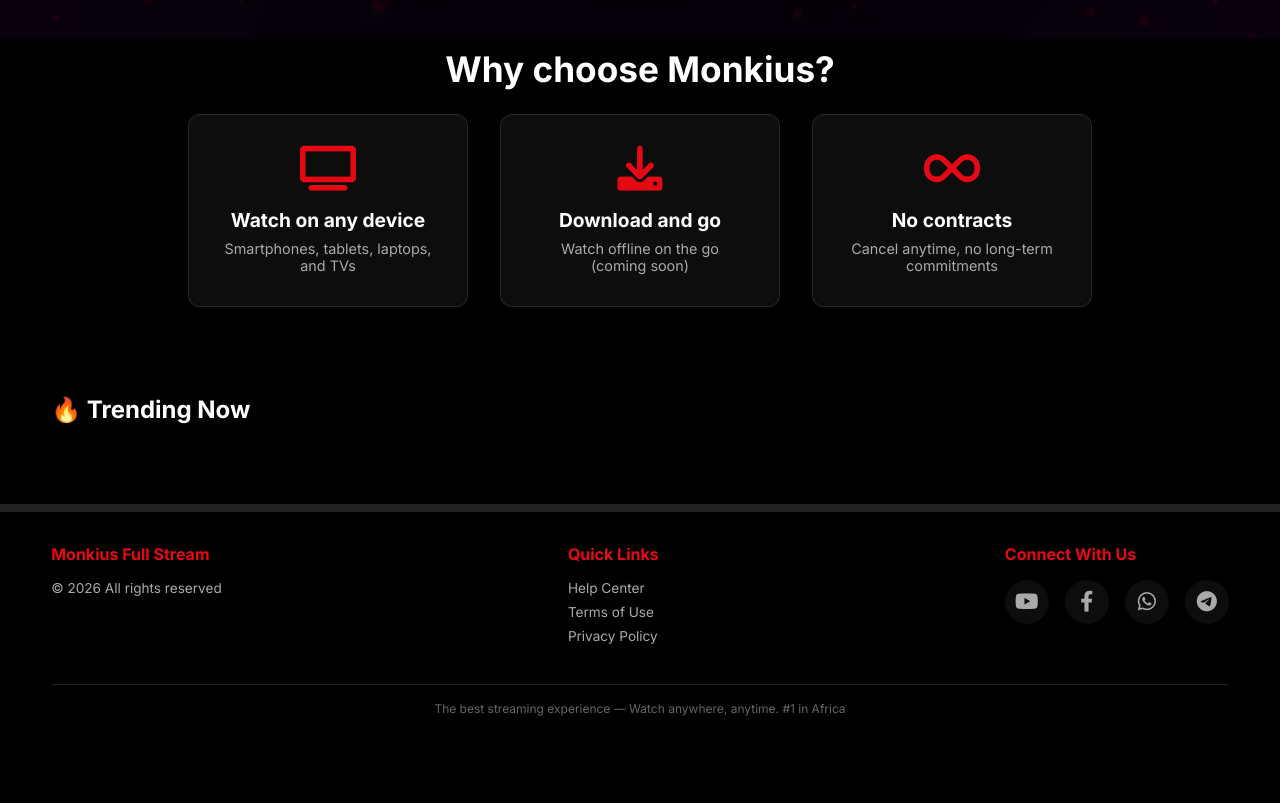
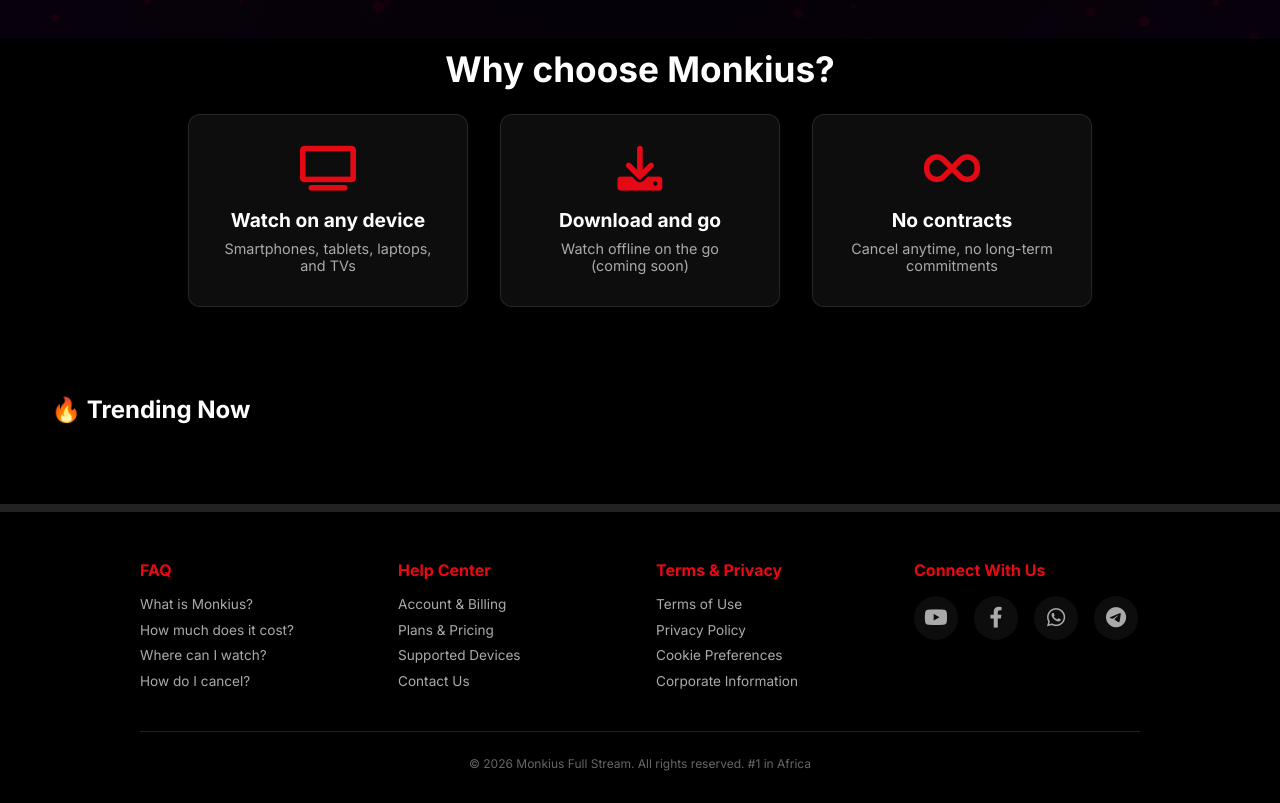
Before and after one commit to userbellami/Monkius-Stream-Web-, a website: page public/index.html in a window 1280 px wide. Shown: the part 761-1564 px from the top of the page. Before the commit the page ends 1509 px from the top, so only its background shows below. Drawn offline with Linux system fonts and the light colour scheme; no server answers.

Commit message:
Update Quick Links to Netflix-style + change Facebook link to Ambassadors Ke

```diff
--- a/public/index.html
+++ b/public/index.html
@@ -241,19 +241,6 @@
       text-align: center;
       display: none;
     }
-    .auth-container .divider {
-      display: flex;
-      align-items: center;
-      margin: 1.5rem 0;
-      color: #666;
-    }
-    .auth-container .divider::before,
-    .auth-container .divider::after {
-      content: '';
-      flex: 1;
-      border-bottom: 1px solid #333;
-    }
-    .auth-container .divider span { padding: 0 1rem; }
 
     /* ======= FEATURES ======= */
     .features-section {
@@ -388,29 +375,43 @@
       justify-content: center;
     }
 
-    /* ======= FOOTER ======= */
+    /* ======= NETFLIX-STYLE FOOTER ======= */
     .footer {
       background: rgba(0,0,0,0.8);
       margin-top: 3rem;
-      padding: 2rem 4%;
+      padding: 3rem 4% 2rem;
       border-top: 8px solid #222;
     }
     .footer-content {
-      display: flex;
-      flex-wrap: wrap;
-      justify-content: space-between;
+      display: grid;
+      grid-template-columns: repeat(auto-fit, minmax(180px, 1fr));
       gap: 2rem;
+      max-width: 1000px;
+      margin: 0 auto;
     }
-    .footer-section h4 { color: #E50914; margin-bottom: 1rem; }
+    .footer-section h4 {
+      color: #E50914;
+      margin-bottom: 1rem;
+      font-size: 1rem;
+      font-weight: 700;
+    }
     .footer-section ul { list-style: none; }
     .footer-section li {
-      margin: 0.5rem 0;
+      margin: 0.6rem 0;
       color: #aaa;
       font-size: 0.85rem;
       cursor: pointer;
+      transition: color 0.2s;
     }
-    .footer-section li:hover { color: #fff; }
-    .social-icons { display: flex; gap: 1rem; flex-wrap: wrap; }
+    .footer-section li:hover { color: #fff; text-decoration: underline; }
+
+    /* ======= SOCIAL ICONS ======= */
+    .social-icons {
+      display: flex;
+      gap: 1rem;
+      flex-wrap: wrap;
+      margin-top: 0.5rem;
+    }
     .social-icons a {
       display: inline-flex;
       align-items: center;
@@ -425,7 +426,17 @@
       text-decoration: none;
     }
     .social-icons a:hover { color: #fff; background: #E50914; transform: translateY(-3px); }
-    .copyright { text-align: center; margin-top: 2rem; padding-top: 1rem; border-top: 1px solid #222; font-size: 0.75rem; color: #666; }
+    .copyright {
+      text-align: center;
+      margin-top: 2rem;
+      padding-top: 1.5rem;
+      border-top: 1px solid #222;
+      font-size: 0.75rem;
+      color: #666;
+      max-width: 1000px;
+      margin-left: auto;
+      margin-right: auto;
+    }
 
     /* ======= PROFILE DROPDOWN ======= */
     .profile-dropdown { position: relative; display: inline-block; }
@@ -484,6 +495,7 @@
       .modal-video { height: 250px; }
       .nav-links { display: none; }
       .auth-container { padding: 2rem; }
+      .footer-content { grid-template-columns: 1fr 1fr; }
     }
   </style>
 </head>
@@ -569,24 +581,47 @@
     <div id="categories-container"></div>
   </div>
 
-  <!-- FOOTER -->
+  <!-- ======= NETFLIX-STYLE FOOTER ======= -->
   <div class="footer">
     <div class="footer-content">
-      <div class="footer-section"><h4>Monkius Full Stream</h4><ul><li>© 2026 All rights reserved</li></ul></div>
       <div class="footer-section">
-        <h4>Quick Links</h4>
-        <ul><li id="link-help">Help Center</li><li id="link-terms">Terms of Use</li><li id="link-privacy">Privacy Policy</li></ul>
+        <h4>FAQ</h4>
+        <ul>
+          <li>What is Monkius?</li>
+          <li>How much does it cost?</li>
+          <li>Where can I watch?</li>
+          <li>How do I cancel?</li>
+        </ul>
       </div>
-      <div class="footer-section"><h4>Connect With Us</h4>
+      <div class="footer-section">
+        <h4>Help Center</h4>
+        <ul>
+          <li>Account & Billing</li>
+          <li>Plans & Pricing</li>
+          <li>Supported Devices</li>
+          <li>Contact Us</li>
+        </ul>
+      </div>
+      <div class="footer-section">
+        <h4>Terms & Privacy</h4>
+        <ul>
+          <li id="link-terms">Terms of Use</li>
+          <li id="link-privacy">Privacy Policy</li>
+          <li>Cookie Preferences</li>
+          <li>Corporate Information</li>
+        </ul>
+      </div>
+      <div class="footer-section">
+        <h4>Connect With Us</h4>
         <div class="social-icons">
-          <a href="https://youtube.com/@dreamcasestudio?si=H3IAVrsO20QCQPIP" target="_blank"><i class="fab fa-youtube"></i></a>
-          <a href="https://www.facebook.com/usermarichacker" target="_blank"><i class="fab fa-facebook-f"></i></a>
-          <a href="https://wa.me/254797618847" target="_blank"><i class="fab fa-whatsapp"></i></a>
-          <a href="https://t.me/2547597618847" target="_blank"><i class="fab fa-telegram-plane"></i></a>
+          <a href="https://youtube.com/@dreamcasestudio?si=H3IAVrsO20QCQPIP" target="_blank" rel="noopener noreferrer"><i class="fab fa-youtube"></i></a>
+          <a href="https://www.facebook.com/profile.php?id=61591539599065" target="_blank" rel="noopener noreferrer"><i class="fab fa-facebook-f"></i></a>
+          <a href="https://wa.me/254797618847" target="_blank" rel="noopener noreferrer"><i class="fab fa-whatsapp"></i></a>
+          <a href="https://t.me/2547597618847" target="_blank" rel="noopener noreferrer"><i class="fab fa-telegram-plane"></i></a>
         </div>
       </div>
     </div>
-    <div class="copyright">The best streaming experience — Watch anywhere, anytime. #1 in Africa</div>
+    <div class="copyright">© 2026 Monkius Full Stream. All rights reserved. #1 in Africa</div>
   </div>
 </div>
 
@@ -686,7 +721,6 @@
         authSuccess.innerText = 'Signed in successfully!';
         authSuccess.style.display = 'block';
       }
-      // Auth state change will handle navigation
     } catch (err) {
       authError.innerText = err.message;
       authError.style.display = 'block';
@@ -893,9 +927,8 @@
   };
 
   // Quick Links
-  document.getElementById('link-help')?.addEventListener('click', () => alert('Help Center\n\nContact: support@monkius.com'));
-  document.getElementById('link-terms')?.addEventListener('click', () => alert('Terms of Use'));
-  document.getElementById('link-privacy')?.addEventListener('click', () => alert('Privacy Policy'));
+  document.getElementById('link-terms')?.addEventListener('click', () => alert('Terms of Use\n\n1. You must be 18+ to use this service.\n2. Content is for personal use only.\n3. No redistribution of content.\n4. Use at your own risk.'));
+  document.getElementById('link-privacy')?.addEventListener('click', () => alert('Privacy Policy\n\nWe collect:\n- Email (for account management)\n- Watch history (for recommendations)\n\nWe do not share your data with third parties.'));
 
   // Navigation
   document.querySelectorAll('[data-nav]').forEach(link => {
@@ -929,7 +962,7 @@
     return null;
   };
 
-  // ======= GLOWING ANIMATED BACKGROUND (Changes every 3 seconds) =======
+  // ======= GLOWING ANIMATED BACKGROUND =======
   const canvas = document.getElementById('bg-canvas');
   const ctx = canvas.getContext('2d');
   let w = window.innerWidth, h = window.innerHeight;
@@ -937,7 +970,6 @@
   let mouseX = w/2, mouseY = h/2;
   let bgStyle = 0;
 
-  // Bright glowing color palettes
   const BG_STYLES = [
     { colors: ['#1a0a20', '#2d0a40', '#400a60'], glow: '#ff0066' },
     { colors: ['#0a1a30', '#0a3a60', '#0a5a90'], glow: '#00ccff' },
@@ -1025,7 +1057,6 @@
     time += 0.002;
     styleTimer += 0.002;
 
-    // Change background every 3 seconds
     if (styleTimer > 3) {
       styleTimer = 0;
       currentStyle = (currentStyle + 1) % BG_STYLES.length;
@@ -1035,7 +1066,6 @@
     const style = BG_STYLES[currentStyle];
     const glowColor = style.glow;
 
-    // Dynamic radial gradient
     const grad = ctx.createRadialGradient(mouseX, mouseY, 50, w/2, h/2, 800);
     grad.addColorStop(0, style.colors[0]);
     grad.addColorStop(0.5, style.colors[1]);
@@ -1043,7 +1073,6 @@
     ctx.fillStyle = grad;
     ctx.fillRect(0, 0, w, h);
 
-    // Draw particles with glow
     particles.forEach(p => { p.update(); p.draw(glowColor); });
     drawConnections(glowColor);
 
```
